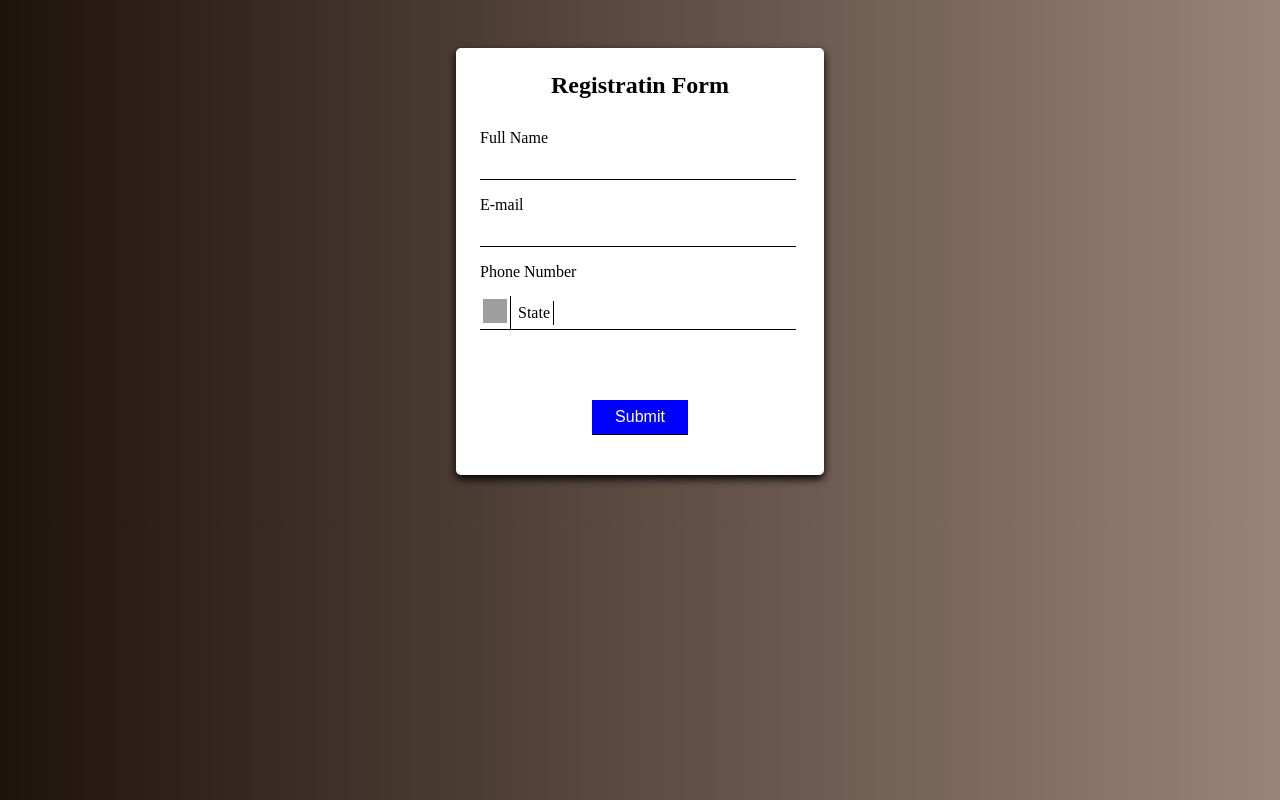
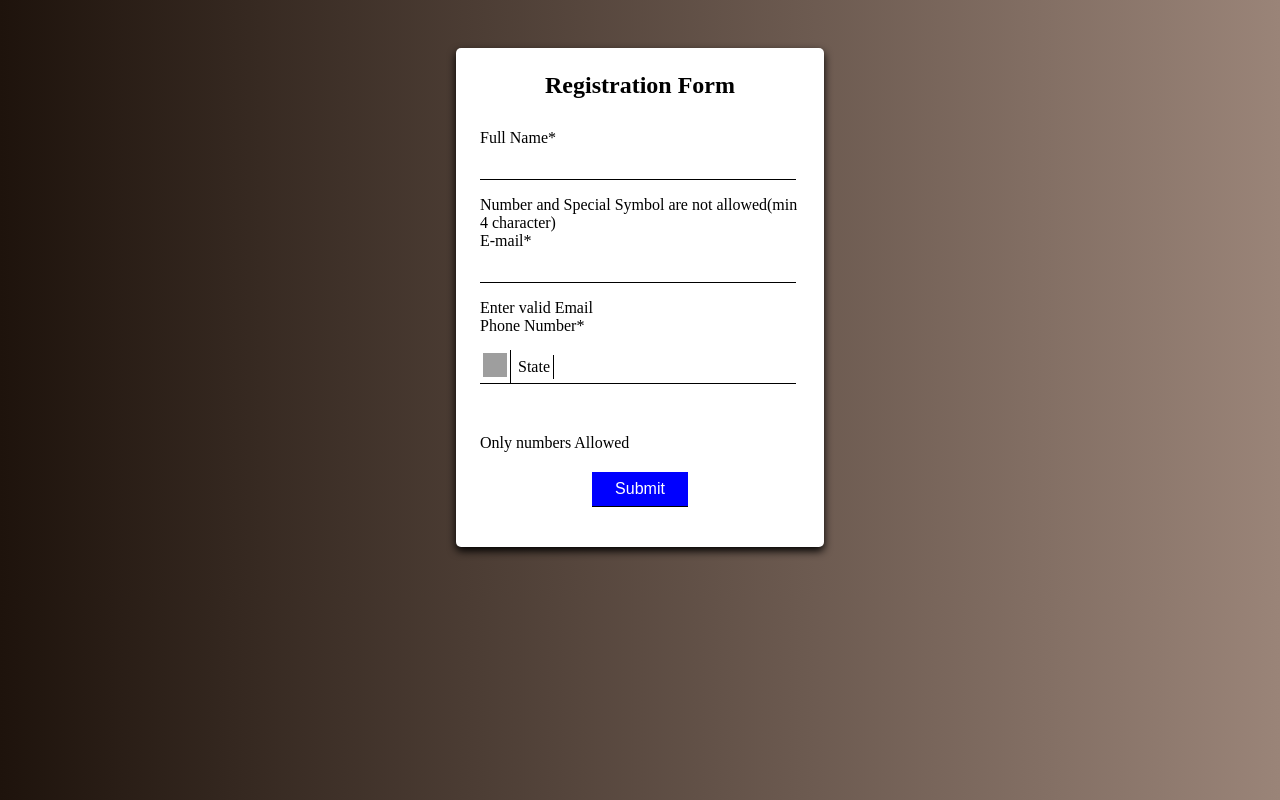
Before and after one commit to Chitalkaravi/Assignment, a plain HTML site: page index.html in a window 1280 px wide. Drawn offline with Linux system fonts and the light colour scheme; grey boxes are pictures that could not be loaded.

Commit message:
Update index.html

```diff
--- a/index.html
+++ b/index.html
@@ -8,12 +8,16 @@
         <main id="main">
             <section id="section1">
                 <form id="form1" >
-                    <h2>Registratin Form</h2>
-                    <p>Full Name</p>
+                    <h2>Registration Form</h2>
+                    <p>Full Name<span class="compulsary">*</span></p>
                     <input type="text" name="fullname" id="full-name" required>
-                    <p>E-mail</p>
+                    <p id="name-error">Number and Special Symbol are not allowed(min 4 character)</p>
+
+                    <p>E-mail<span class="compulsary">*</span></p>
                     <input type="email" name="email" id="email-id" required>
-                    <p>Phone Number</p>
+                    <p id="email-error">Enter valid Email</p>
+
+                    <p>Phone Number<span class="compulsary">*</span></p>
                     <div>
                         <input type="text" required id="phone-no" class="phone_number" name="phone-no"><br>
                         <div id="container">
@@ -23,6 +27,8 @@
                             <span id="state-name">State</span>
                         </div>
                     </div>
+                    <p id="no-error">Only numbers Allowed</p>
+
                     <input type="submit" id="submit-btn" value="Submit">
                 </form>
             </section>
```
